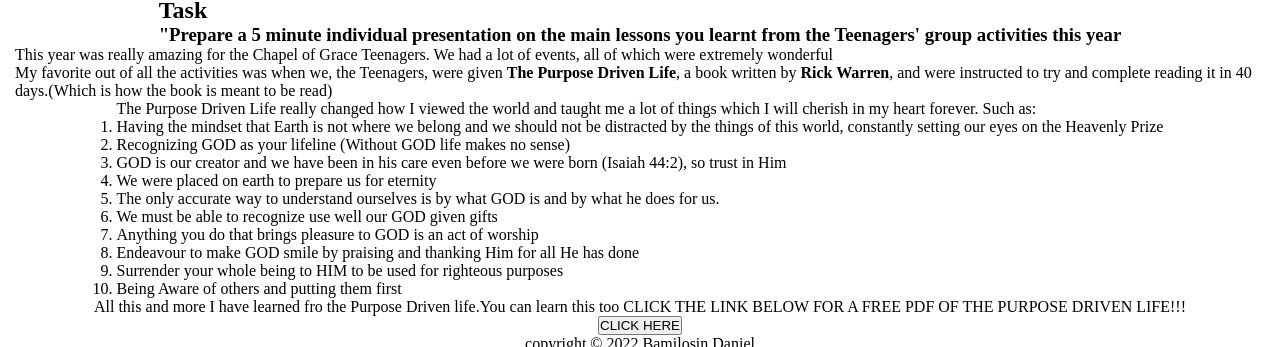
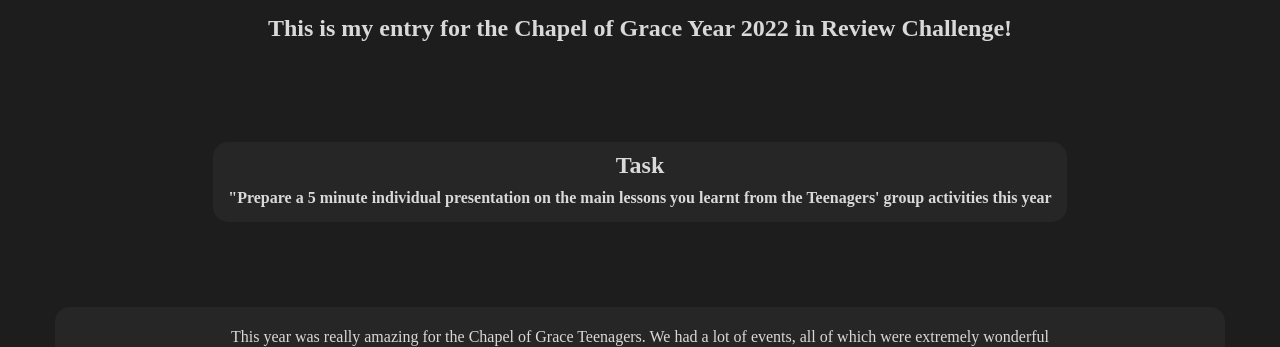
Before and after one commit to itsjustdannyb/COG-Y-22-Review-Challenge, a plain HTML site: page index.html in a window 1280 px wide. Shown: the part 272-619 px from the top of the page. Drawn offline with Linux system fonts and the light colour scheme.

Commit message:
done with majority of website

```diff
--- a/css/styes.css
+++ b/css/styes.css
@@ -7,7 +7,7 @@ src: url("../fonts/BasementGrotesque-Black_v1.202.otf")format("otf");
 }
 
 @font-face {
-    font-family: Argentum Sans-Regular;
+    font-family: Argentum Sans Regular;
     src: url(../fonts/ArgentumSans-Regular.ttf)format("ttf");
 }
 
@@ -30,6 +30,7 @@ src: url("../fonts/BasementGrotesque-Black_v1.202.otf")format("otf");
 :root{
     --bg: #1D1D1D;
     --text: #D9D9D9;
+    --bg2: #262626;
 }
 
 h1, h2{
@@ -37,7 +38,7 @@ h1, h2{
 }
 
 p, h3, li, a{
-    font-family: Argentum Sans
+    font-family: Argentum Sans Regular;
 }
 
 
@@ -47,6 +48,8 @@ body{
     flex-direction: column;
     align-items: center;
     padding: 15px;
+    background-color: var(--bg);
+    color: var(--text);
 }
 
 #hero{
@@ -57,5 +60,64 @@ body{
 }
 
 #hero h1{
-    padding-top: 25vh;
+    margin-top: 25vh;
+    font-size: 40px;
+    text-align: center;
 }
+
+#hero h2{
+    margin-top: 25px;
+    margin-bottom: 100px;
+    font-size: 24px;
+    text-align: center;
+}
+
+#task{
+    display: flex;
+    justify-content: center;
+    flex-direction: column;
+    align-items: center;
+    border-radius: 15px;
+    background-color: var(--bg2);
+    margin-bottom: 45px;
+    margin-left: 15px;
+    margin-right: 15px;
+}
+#task h2{
+    padding: 10px;
+}
+
+#task h3{
+    text-align: center;
+    padding-bottom: 15px;
+    padding-left: 15px;
+    padding-right: 15px;
+    font-size: 16px;
+}
+
+.ans{
+    display: flex;
+    justify-content: center;
+    flex-direction: column;
+    align-items: center;
+    border-radius: 15px;
+    background-color: var(--bg2);
+    margin-bottom: 100px;
+    margin: 40px;
+}
+
+.ans p{
+    font-size: 16;
+    padding: 15px;
+    line-height: 30px;
+}
+
+.ans ol{
+    padding: 45px;
+    padding-top: 15px;
+}
+
+.ans ol li{
+    list-style-type:square;
+    list-style-position: outside;
+}
--- a/index.html
+++ b/index.html
@@ -20,7 +20,10 @@
 
     <div class="ans">
         <p>This year was really amazing for the Chapel of Grace Teenagers. We had a lot of events, all of which were extremely wonderful</p>
-        <p>My favorite out of all the activities was when we, the Teenagers, were given <b>The Purpose Driven Life</b>, a book written by <b>Rick Warren</b>, and were instructed to try and complete reading it in 40 days.(Which is how the book is meant to be read)</p>
+
+        <p>*****</p>
+
+        <p>My favorite out of all the activities was when we, the Teenagers, were given <b>The Purpose Driven Life</b>, a book written by <b>Rick Warren</b>, and were instructed to try and complete reading it in 40 days. (Which is how the book is meant to be read)</p>
     </div>
 
     <div class="ans">
@@ -29,29 +32,38 @@
             <li>
                 Having the mindset that Earth is not where we belong and we should not be distracted by the things of this world, constantly setting our eyes on the Heavenly Prize
             </li>
+            <br>
             <li>
                 Recognizing GOD as your lifeline (Without GOD life makes no sense)
             </li>
+            <br>
             <li>GOD is our creator and we have been in his care even before we were born (Isaiah 44:2), so trust in Him
             </li>
+            <br>
             <li>
                 We were placed on earth to prepare us for eternity
             </li>
+            <br>
             <li>
                 The only accurate way to understand ourselves is by what GOD is and by what he does for us.
             </li>
+            <br>
             <li>
                 We must be able to recognize use well our GOD given gifts
             </li>
+            <br>
             <li>
                 Anything you do that brings pleasure to GOD is an act of worship
             </li>
+            <br>
             <li>
                 Endeavour to make GOD smile by praising and thanking Him for all He has done
             </li>
+            <br>
             <li>
                 Surrender your whole being to HIM to be used for righteous purposes
             </li>
+            <br>
             <li>
                 Being Aware of others and putting them first
             </li>
@@ -60,8 +72,10 @@
     </div>
 
     <div class="ans">
-        <p>All this and more I have learned fro the Purpose Driven life.You can learn this too
-        CLICK THE LINK BELOW FOR A FREE PDF OF THE PURPOSE DRIVEN LIFE!!!
+        <p>All this and more I have learnt from The Purpose Driven life. <br>You can learn this too!
+        <br>
+        <br>
+        CLICK THE LINK BELOW FOR A FREE PDF OF THE PURPOSE DRIVEN LIFE!!
         </p>
     </div>
 
```
